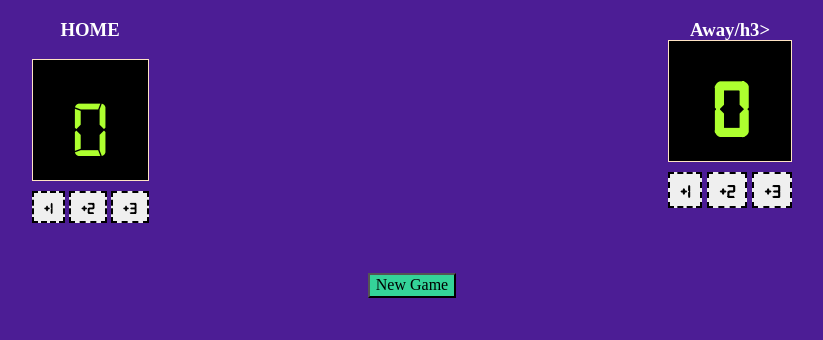
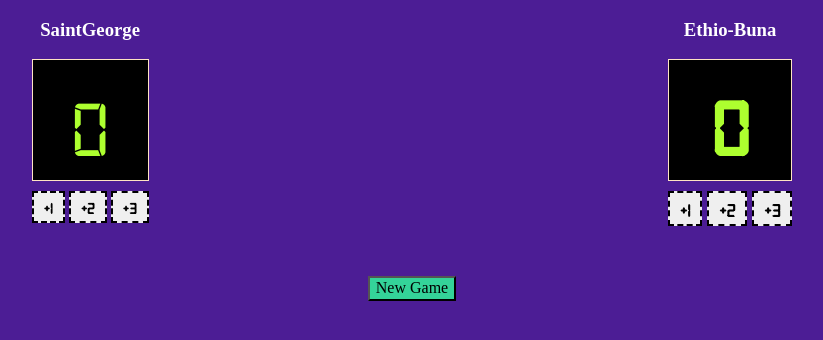
Before and after one commit to YosefAyele/Basketball-score-record, a plain HTML site: page index.html in a window 1280 px wide. Shown: the whole page, without its empty margins (228-1051 px from the left). Drawn offline with nearby package versions, Linux system fonts and the light colour scheme.

Commit message:
updated the competing groups

```diff
--- a/index.html
+++ b/index.html
@@ -11,7 +11,7 @@
     <body>
         <div class="container">
             <div>
-                <h3>HOME</h3>
+                <h3>SaintGeorge</h3>
 
                 <div class="board">
                     <p id="score-h">0</p>
@@ -25,7 +25,7 @@
 
             </div>
             <div>
-                <h3>Away/h3>
+                <h3>Ethio-Buna<h3>
                 <div class="board">
                     <p id="score-g">0</p>
                 </div>
```
